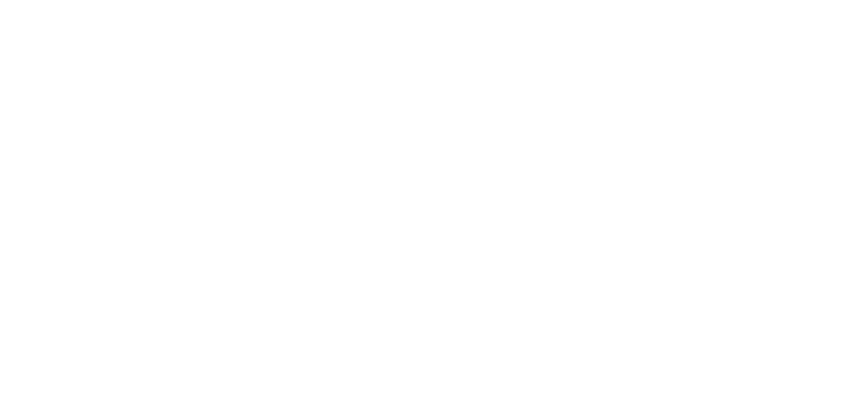
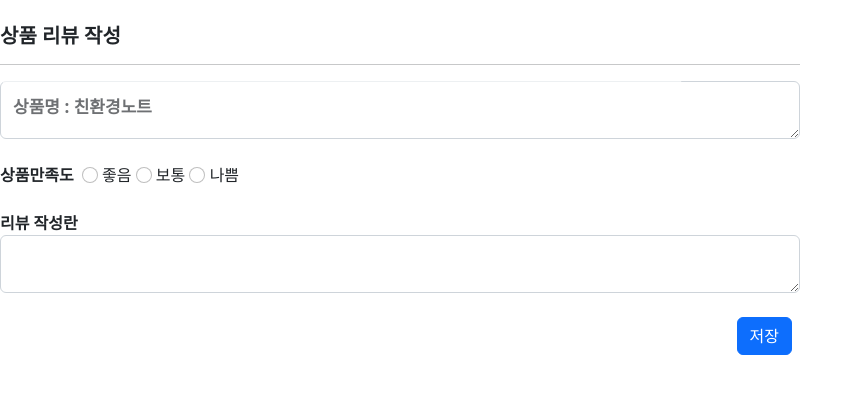
Before and after one commit to kama8028/mypageFront, a React (Vite) app: page /review in a window 1280 px wide. Before the commit this address had no page. Shown: the top 394 px of the page, without its empty margins (0-863 px from the left). Built offline with nearby package versions, Linux system fonts and the light colour scheme.

Commit message:
22.08.09

```diff
--- a/src/main.jsx
+++ b/src/main.jsx
@@ -2,6 +2,7 @@
 import ReactDOM from 'react-dom/client'
 import MyPage from './pages/MyPage'
 import Temp from './pages/Temp'
+import Review from './pages/Review'
 import {BrowserRouter, Routes, Route} from 'react-router-dom';
 import './index.css'
 import 'bootstrap/dist/css/bootstrap.min.css';
@@ -12,6 +13,7 @@
       <Routes>
         <Route path="/" element={<Temp />} />
         <Route path="/myPage/:id" element={<MyPage />} />
+        <Route path="/review/" element={<Review />} />
       </Routes>
     </BrowserRouter>
   </React.StrictMode>
--- a/src/pages/MyPage.jsx
+++ b/src/pages/MyPage.jsx
@@ -1,5 +1,5 @@
 import { useState, useEffect, useRef } from 'react'
-import {BrowserRouter, Routes, Route, useParams} from 'react-router-dom';
+import {BrowserRouter, Routes, Route, useParams, Link} from 'react-router-dom';
 import axios from 'axios';
 
 function MyPage() {
@@ -44,9 +44,14 @@
     </tr>
   ));
 
+  function Review() {
+     console.log("리뷰진입");
+     <Link to={'/review/'}></Link>
+  }
+
   function Welcome(props) {
-    if(props==="배송완료")
-    return <button>리뷰버튼</button>;
+    if(props.deliveryStatus==="배송완료")
+    return <Link to={'/review/'}><button onClick={() => Review()}>리뷰등록</button></Link>;
   }
 
   const myOrderComponent = myOrder.map((item, index) => (
@@ -56,7 +61,7 @@
         <td>{item2.orderItemName}</td>
         <td>{item2.price}</td>
         <td>{item2.qty}</td>
-        <td>{item2.deliveryStatus} <br></br> {Welcome(item2.deliveryStatus)}</td>
+        <td>{item2.deliveryStatus} <br></br> {Welcome(item2)}</td>
       </tr>
     ))
   ));
--- /dev/null
+++ b/src/pages/Review.jsx
@@ -0,0 +1,78 @@
+import axios from 'axios';
+import { useState } from 'react'
+import { useParams } from 'react-router-dom';
+
+const Save = (params, e) => {
+  params.satisfactionType = document.getElementById("satisfaction").value
+  params.reviewDescription = document.getElementById("reviewDescription").value
+  params.orderItem.orderItemId = "1"
+  params.orderItem.orderItemName = "친환경노트"
+
+  //console.log(params)
+
+  axios
+  .post('http://localhost:8080/reviews', params)
+  .then((res) => {
+    console.log(res.data);
+  });
+
+}
+
+const Review = () => {
+  const { order } = useParams();
+
+  console.log(order);
+
+  let orderItemName = "친환경노트";
+  const [satisfaction, setSatisfaction] = useState("GOOD");
+  const [orderItem, setorderItem] = useState({
+    orderItemId:  "1",
+    orderItemName: "친환경노트"
+  })
+
+  const params = {
+    memberId : "1",
+    orderItem : {orderItem},
+    reviewDescription : "",
+    satisfactionType : "",
+    reviewDate : new Date()
+  };
+
+  const radioClick = (params) => {
+    //console.log(params)
+    setSatisfaction(params)
+    //console.log(satisfaction)
+  }
+
+  return (
+    <>
+      <div style={{width:"800px",height:"1000px"}}>
+      <br></br>
+      <h5><strong>상품 리뷰 작성</strong></h5>
+      <hr></hr>
+      <div class="form-floating">
+        <textarea class="form-control" type="textarea"></textarea>
+        <label class="form-control" id="orderItemName"><h5><strong>상품명 : {orderItemName}</strong></h5></label>
+      </div>
+      <br></br>
+      <div>
+        <strong>상품만족도</strong>&nbsp;&nbsp;
+        <label><input class="form-check-input" type="radio" name="satisfaction" id="satisfaction" value="GOOD" onClick={() => radioClick("GOOD")}/>&nbsp;좋음&nbsp;</label>
+        <label><input class="form-check-input" type="radio" name="satisfaction" id="satisfaction" value="NORMAL" onClick={() => radioClick("NORMAL")}/>&nbsp;보통&nbsp;</label>
+        <label><input class="form-check-input" type="radio" name="satisfaction" id="satisfaction" value="BAD" onClick={() => radioClick("BAD")}/>&nbsp;나쁨&nbsp;</label>
+      </div>
+      <br></br>
+      <strong>리뷰 작성란</strong>&nbsp;&nbsp;
+      <div class="form-floating">
+        <textarea class="form-control" placeholder="Leave a comment here" id="reviewDescription"></textarea>
+      </div>
+      <br></br>
+      <div class="d-grid gap-2 d-md-flex justify-content-md-end">
+        <button class="btn btn-primary me-md-2" type="button" onClick={() => Save(params)}>저장</button>
+      </div>
+      </div>
+    </>
+  );
+};
+
+export default Review;
--- a/src/pages/Temp.jsx
+++ b/src/pages/Temp.jsx
@@ -8,13 +8,10 @@
   )
 }
 
-
-
-
 function Temp() {
   return (
     //<Link to={'/myPage'+1}><button onClick={() => MyPageButton()}>마이페이지</button></Link>
-    <Link to={'/myPage/'+ 2}><button>마이페이지</button></Link>
+    <Link to={'/myPage/'+ 1}><button>마이페이지</button></Link>
   )
 }
 
```
